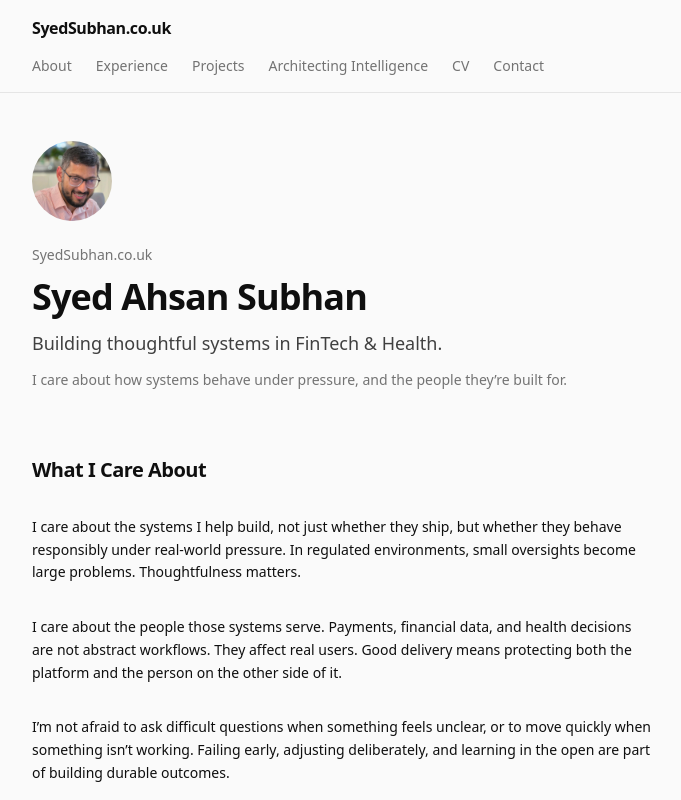
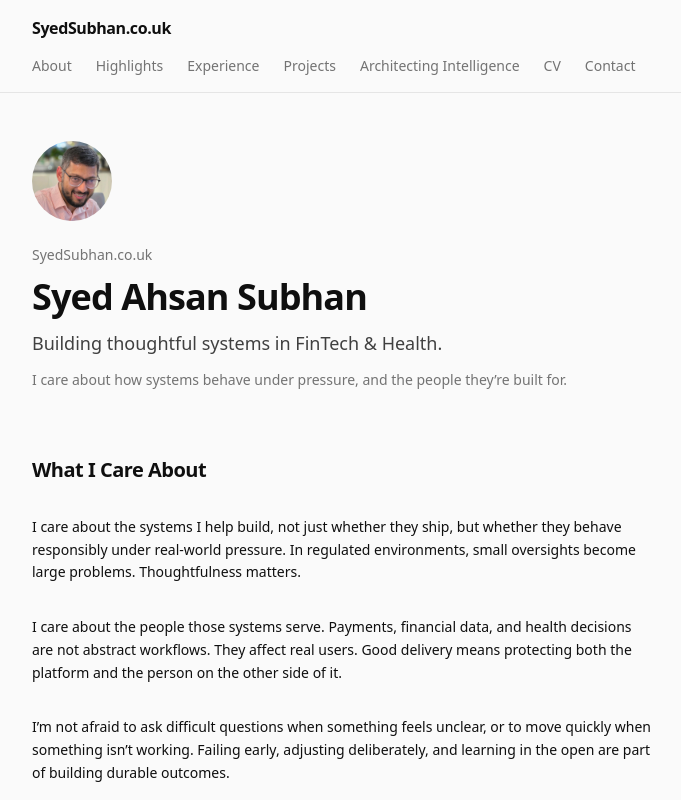
Before and after one commit to takhleeq-ai/syedsubhan-site, a Next.js app: page / in a window 1280 px wide. Shown: the top 800 px of the page, without its empty margins (296-977 px from the left). Built offline with nearby package versions, Linux system fonts and the light colour scheme.

Commit message:
Made minor tweaks to layout Nav

```diff
--- a/app/layout.tsx
+++ b/app/layout.tsx
@@ -41,6 +41,7 @@ export default function RootLayout({
 </Link>
             <nav className="flex flex-wrap items-center gap-6">
               <NavLink href="/#about" label="About" />
+              <NavLink href="/#selected-work" label="Highlights" />
               <NavLink href="/#experience" label="Experience" />
               <NavLink href="/#projects" label="Projects" />
               <NavLink href="/architecting-intelligence" label="Architecting Intelligence" />
```
